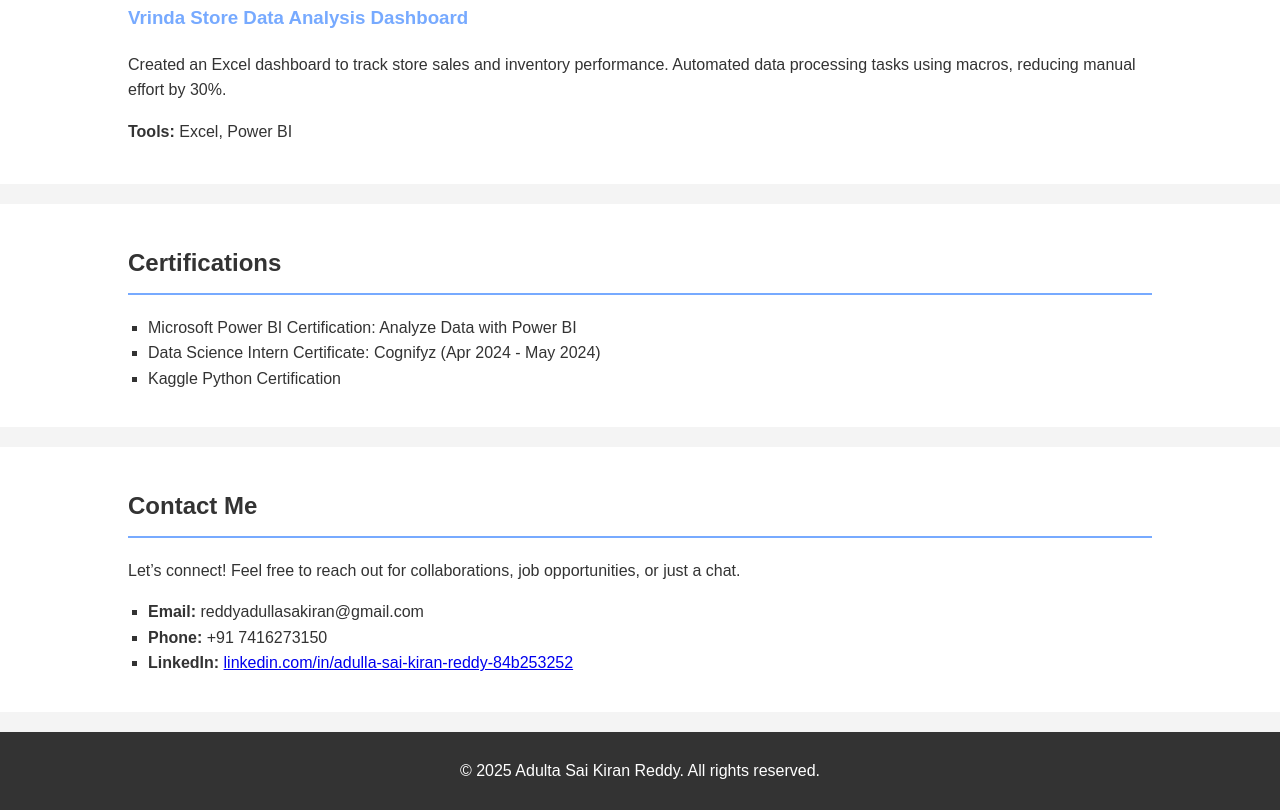
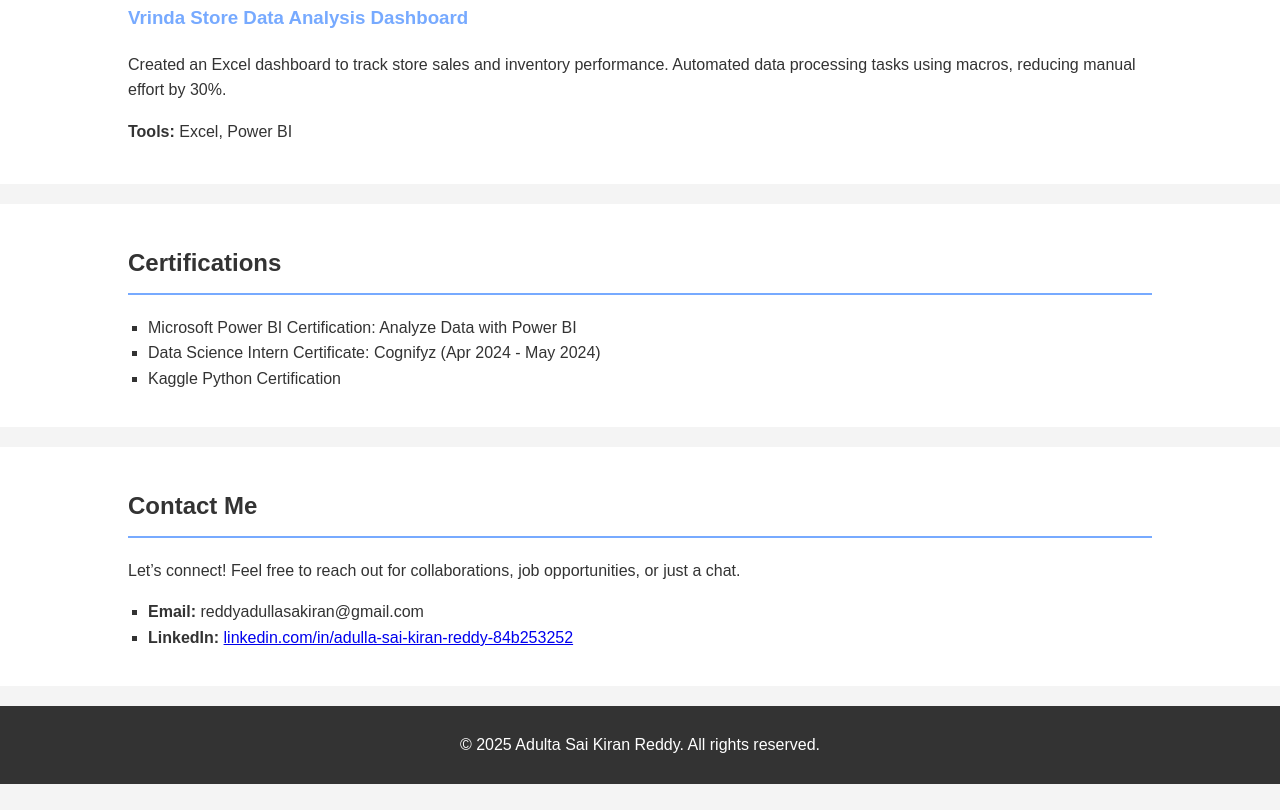
Before and after one commit to Kiranreddy747/-portfolio-, a plain HTML site: page index.html in a window 1280 px wide. Shown: the part 847-1657 px from the top of the page. After the commit the page ends 1631 px from the top, so only its background shows below. Drawn offline with Linux system fonts and the light colour scheme.

Commit message:
Update index.html

```diff
--- a/index.html
+++ b/index.html
@@ -84,7 +84,6 @@
       <p>Let’s connect! Feel free to reach out for collaborations, job opportunities, or just a chat.</p>
       <ul>
         <li><strong>Email:</strong> reddyadullasakiran@gmail.com</li>
-        <li><strong>Phone:</strong> +91 7416273150</li>
         <li><strong>LinkedIn:</strong> <a href="https://www.linkedin.com/in/adulla-sai-kiran-reddy-84b253252" target="_blank">linkedin.com/in/adulla-sai-kiran-reddy-84b253252</a></li>
       </ul>
     </div>
```
